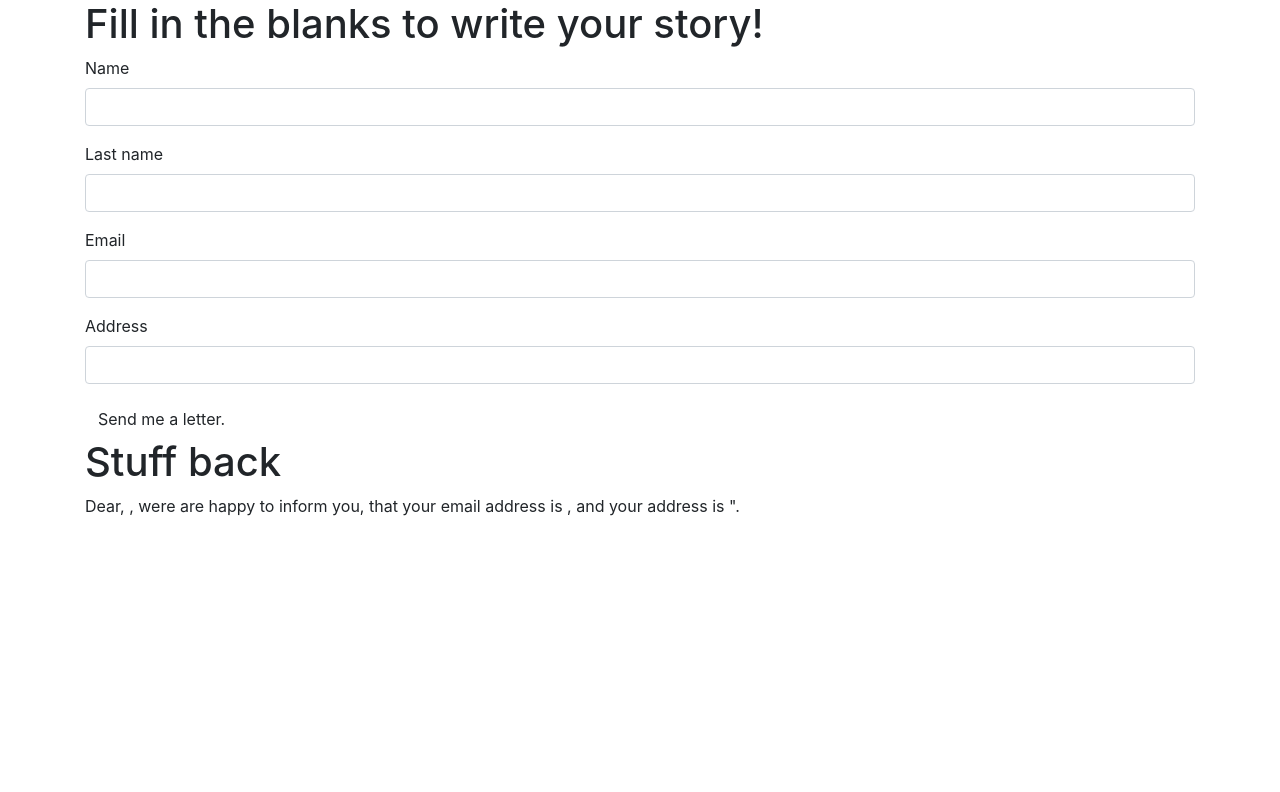
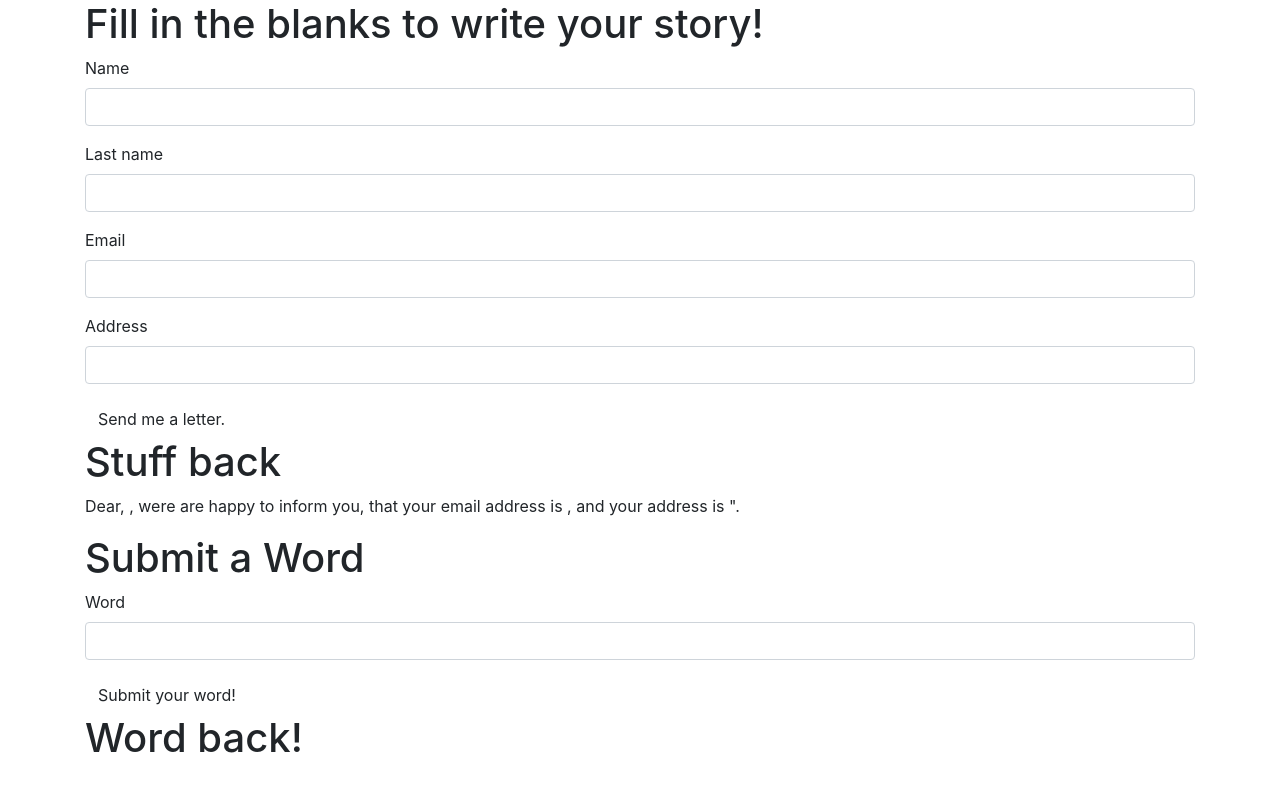
Before and after one commit to anngri-com/letter, a plain HTML site: page index.html in a window 1280 px wide. Drawn offline with nearby package versions, Linux system fonts and the light colour scheme.

Commit message:
upper case word working

```diff
--- a/index.html
+++ b/index.html
@@ -40,5 +40,24 @@ Dear, <span class="name"></span> <span class="lastname"></span>, were are happy
 </p>
       </div>
     </div>
+
+    <!-- Second project starts here -->
+
+    <div class="container">
+      <h1>Submit a Word</h1>
+      <div>
+        <form id="formTwo">
+          <div class="form-group">
+            <label for="word">Word</label>
+            <input id="word" class="form-control" type="text">
+          </div>
+          <button type="submit" class="btn">Submit your word!</button>
+        </form>
+        <div id="return">
+          <h1>Word back!</h1>
+          <p>
+            <span class="word"></span>
+          </p>
+        </div>
   </body>
 </html>
--- a/js/script.js
+++ b/js/script.js
@@ -13,4 +13,14 @@ $(document).ready(function() {
     $("#story").show();
     event.preventDefault();
   });
+
+    $("#formTwo").submit(function(event) {
+      var wordInput = $("input#word").val();
+      var upperWord = wordInput.toUpperCase();
+
+      $(".word").text(upperWord);
+
+      $("#return").show();
+      event.preventDefault();
+    });
 });
```
